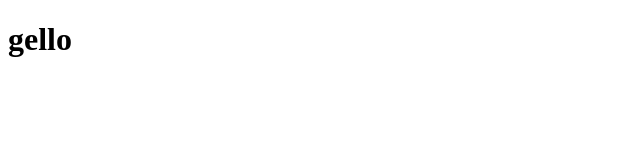
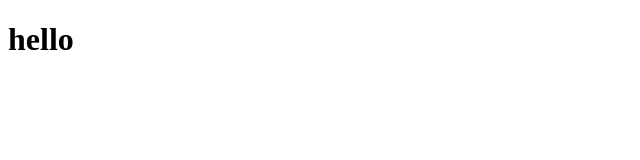
Before and after one commit to robanpam/projecthcilab, a plain HTML site: page index.html in a window 1280 px wide. Shown: the full height of the page, 0-640 px from the left. Drawn offline with Linux system fonts and the light colour scheme.

Commit message:
Update index.html

```diff
--- a/index.html
+++ b/index.html
@@ -7,6 +7,6 @@
     <title>Project</title>
 </head>
 <body>
-    <h1>gello</h1>
+    <h1>hello</h1>
 </body>
 </html>
```
